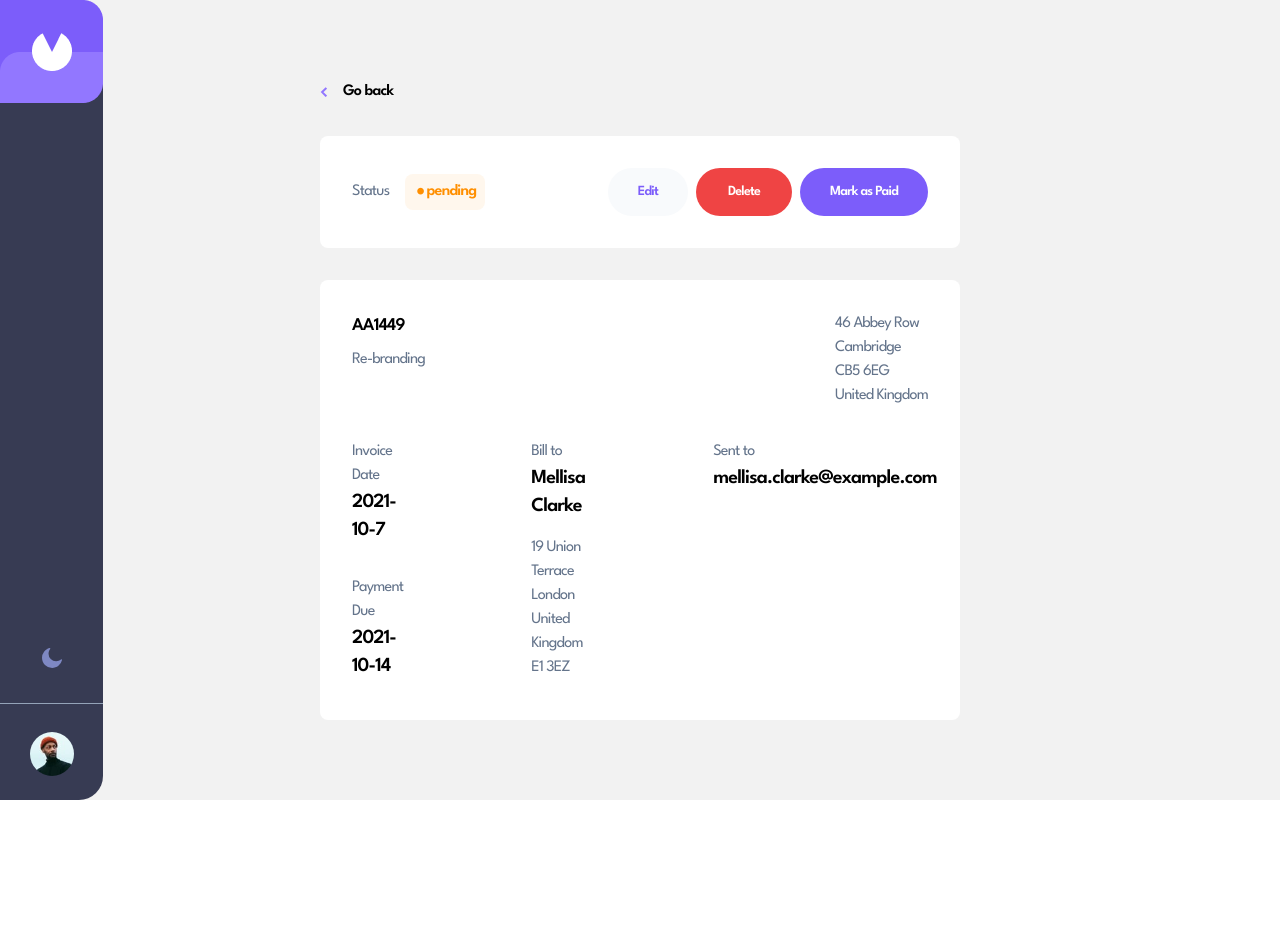
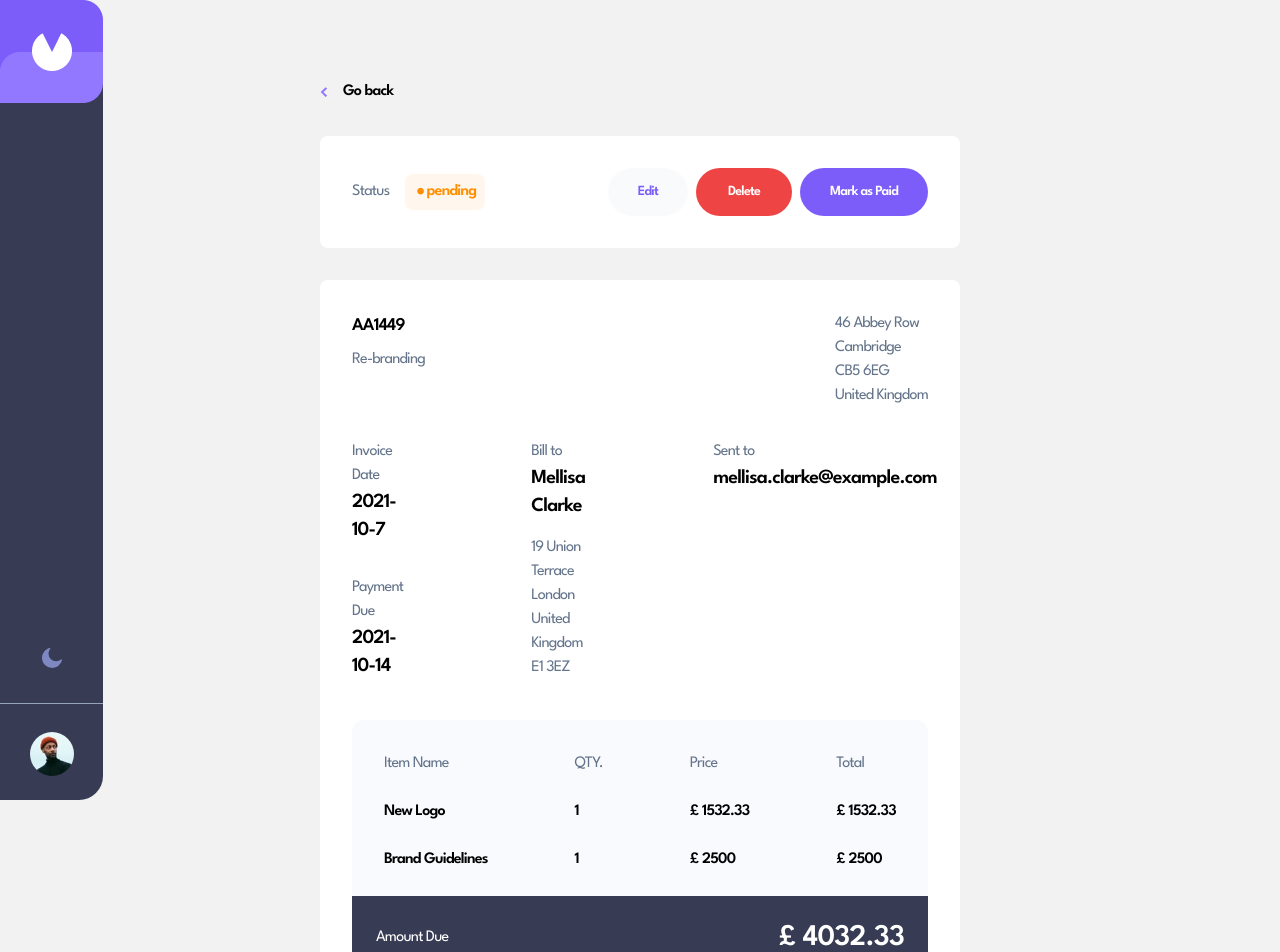
Before and after one commit to VibhourSharma/Invoice-app, a React (Vite) app: page /InvoiceDashboard/receipt/AA1449 in a window 1280 px wide. Shown: the top 952 px of the page. Before the commit the page ends 800 px from the top, so only its background shows below. Built offline with nearby package versions, Linux system fonts and the light colour scheme.

Commit message:
full receipt styled✅

```diff
--- a/src/pages/Receipt.jsx
+++ b/src/pages/Receipt.jsx
@@ -91,7 +91,7 @@ const Receipt = () => {
               <div className="mr-32">
                 <div className="flex flex-col mb-2">
                   <span className="text-slate-500">Bill to</span>
-                  <span className="text-xl font-bold mb-4">
+                  <span className="text-xl font-semibold mb-4">
                     {receiptData.clientName}
                   </span>
                   <span className="text-slate-500">
@@ -110,13 +110,55 @@ const Receipt = () => {
               </div>
               <div className="flex flex-col">
                 <span className="text-slate-500">Sent to</span>
-                <span className="text-xl font-bold">
+                <span className="text-xl font-semibold">
                   {receiptData.clientEmail}
                 </span>
               </div>
             </div>
             {/* part-3 */}
-            <div></div>
+            <div className="w-full px-8 pt-8 mt-8 bg-[#F9FAFE] dark:bg-[#252945] rounded-t-xl">
+              <div className="flex items-center justify-between">
+                <div className="flex flex-col">
+                  <span className="text-slate-500 mb-6">Item Name</span>
+                  {receiptData.items.map((item, index) => (
+                    <span key={index} className="font-bold mb-6">
+                      {item.name}
+                    </span>
+                  ))}
+                </div>
+                <div className="flex flex-col">
+                  <span className="text-slate-500 mb-6">QTY.</span>
+                  {receiptData.items.map((item, index) => (
+                    <span key={index} className="font-bold mb-6">
+                      {item.quantity}
+                    </span>
+                  ))}
+                </div>
+                <div className="flex flex-col">
+                  <span className="text-slate-500 mb-6">Price</span>
+                  {receiptData.items.map((item, index) => (
+                    <span key={index} className="font-bold mb-6">
+                      £ {item.price}
+                    </span>
+                  ))}
+                </div>
+                <div className="flex flex-col">
+                  <span className="text-slate-500 mb-6">Total</span>
+                  {receiptData.items.map((item, index) => (
+                    <span key={index} className="font-bold mb-6">
+                      £ {item.total}
+                    </span>
+                  ))}
+                </div>
+              </div>
+            </div>
+
+            <div className="flex justify-between w-full p-6 rounded-b-xl bg-[#373B53] text-white dark:bg-[#0C0E16]">
+              <span className="flex items-center justify-center">
+                Amount Due
+              </span>
+              <span className="font-bold text-3xl">£ {receiptData.total}</span>
+            </div>
           </div>
         </div>
       </div>
```
